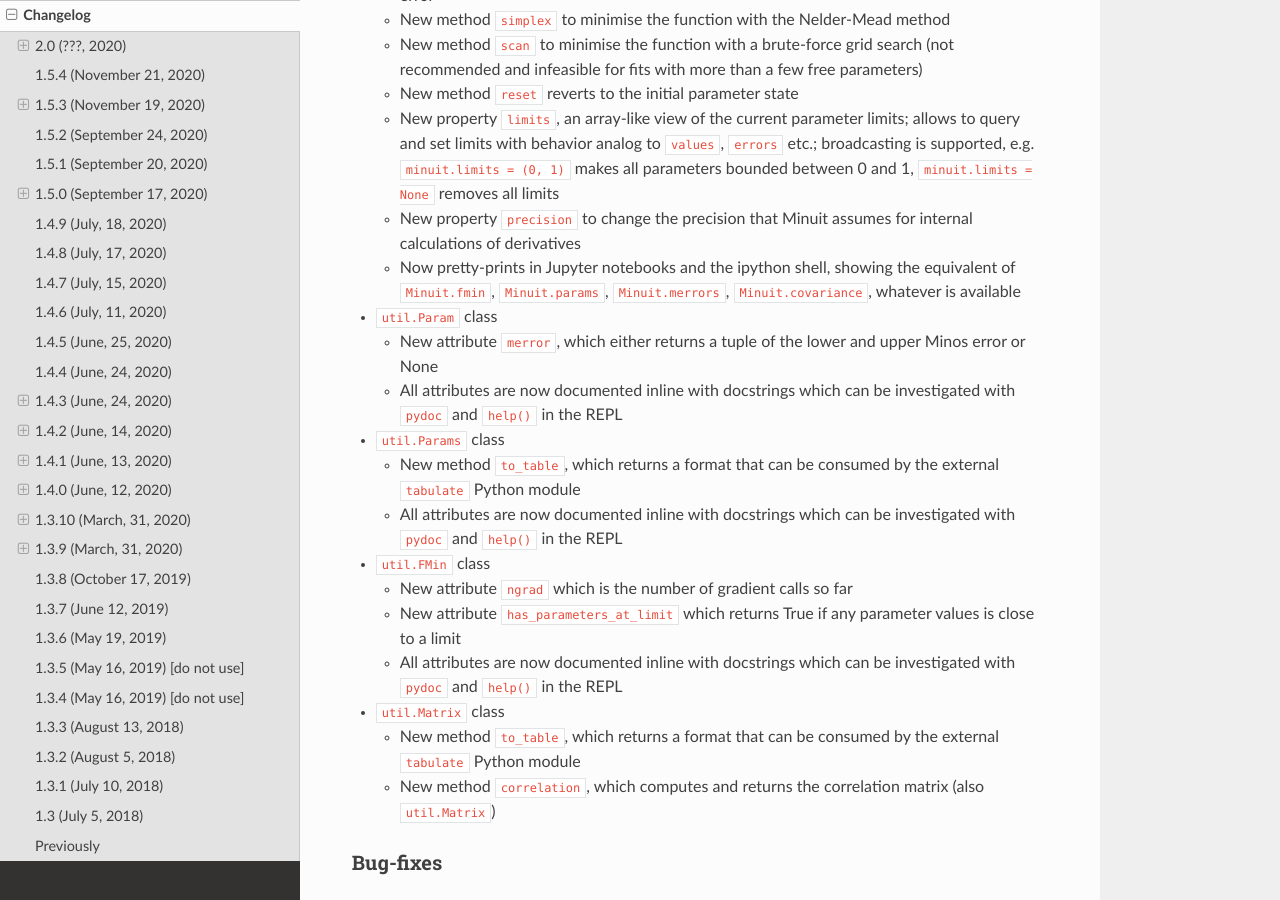
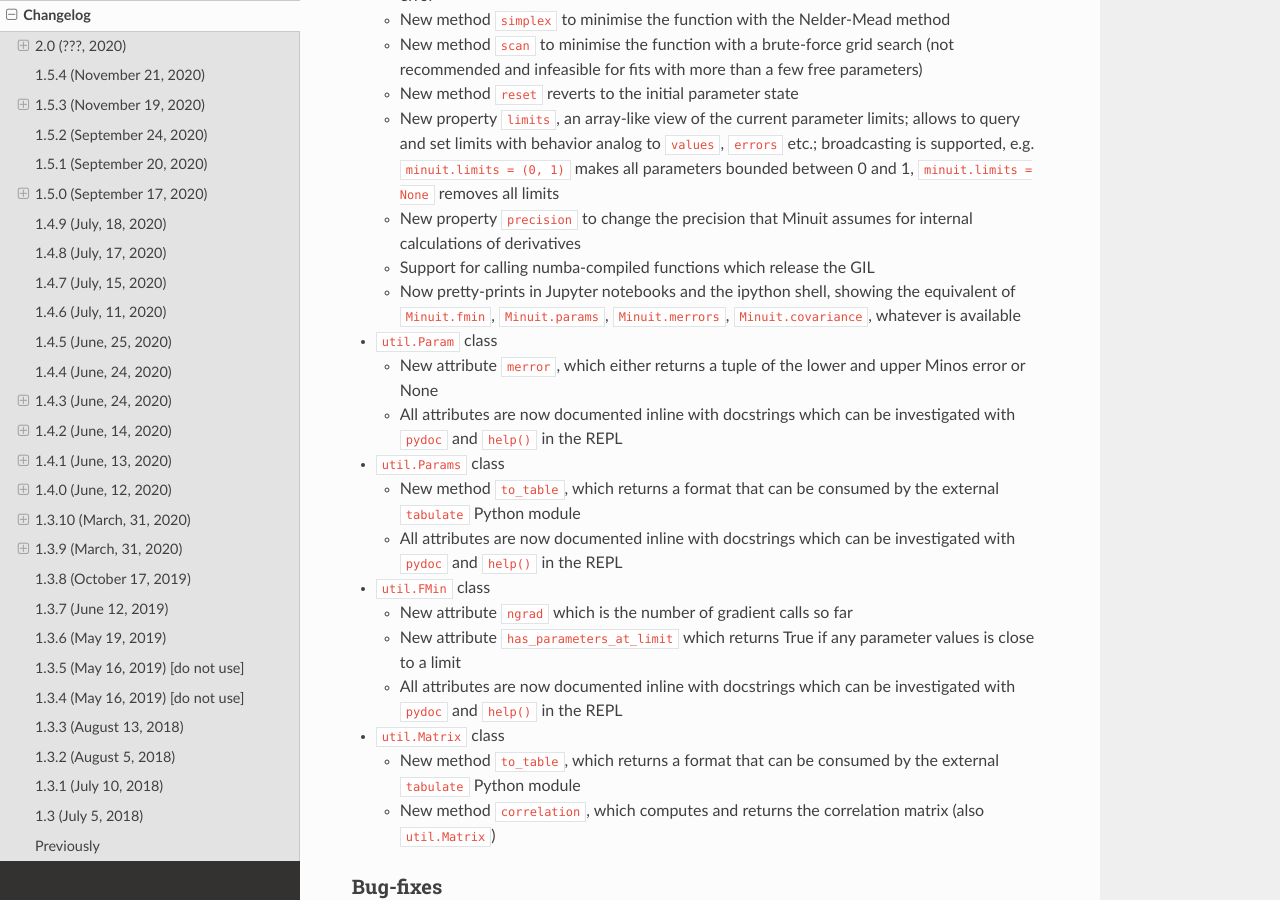
Before and after one commit to scikit-hep/iminuit, a Sphinx documentation site: the page built from doc/changelog.rst, in a window 1280 px wide and 900 px high, scrolled down 2528 px. Built offline with Sphinx 7.4.7 and the Read the Docs theme 2.0.0, drawn with Linux system fonts in a browser that asks for light colours.

Commit message:
update changelog

```diff
--- a/doc/changelog.rst
+++ b/doc/changelog.rst
@@ -89,6 +89,7 @@ New features
   - New method ``reset`` reverts to the initial parameter state
   - New property ``limits``, an array-like view of the current parameter limits; allows to query and set limits with behavior analog to ``values``, ``errors`` etc.; broadcasting is supported, e.g. ``minuit.limits = (0, 1)`` makes all parameters bounded between 0 and 1, ``minuit.limits = None`` removes all limits
   - New property ``precision`` to change the precision that Minuit assumes for internal calculations of derivatives
+  - Support for calling numba-compiled functions which release the GIL
   - Now pretty-prints in Jupyter notebooks and the ipython shell, showing the equivalent of ``Minuit.fmin``, ``Minuit.params``, ``Minuit.merrors``, ``Minuit.covariance``, whatever is available
 
 - ``util.Param`` class
```
